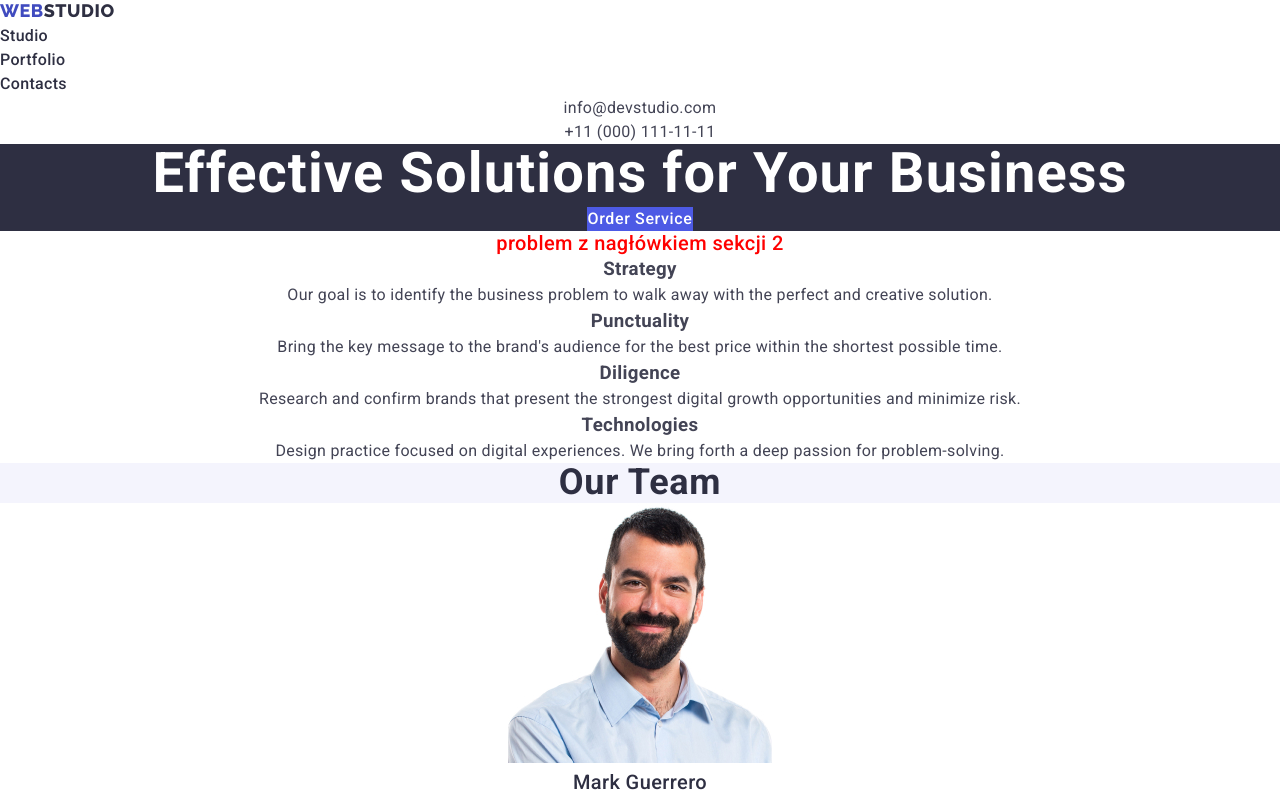
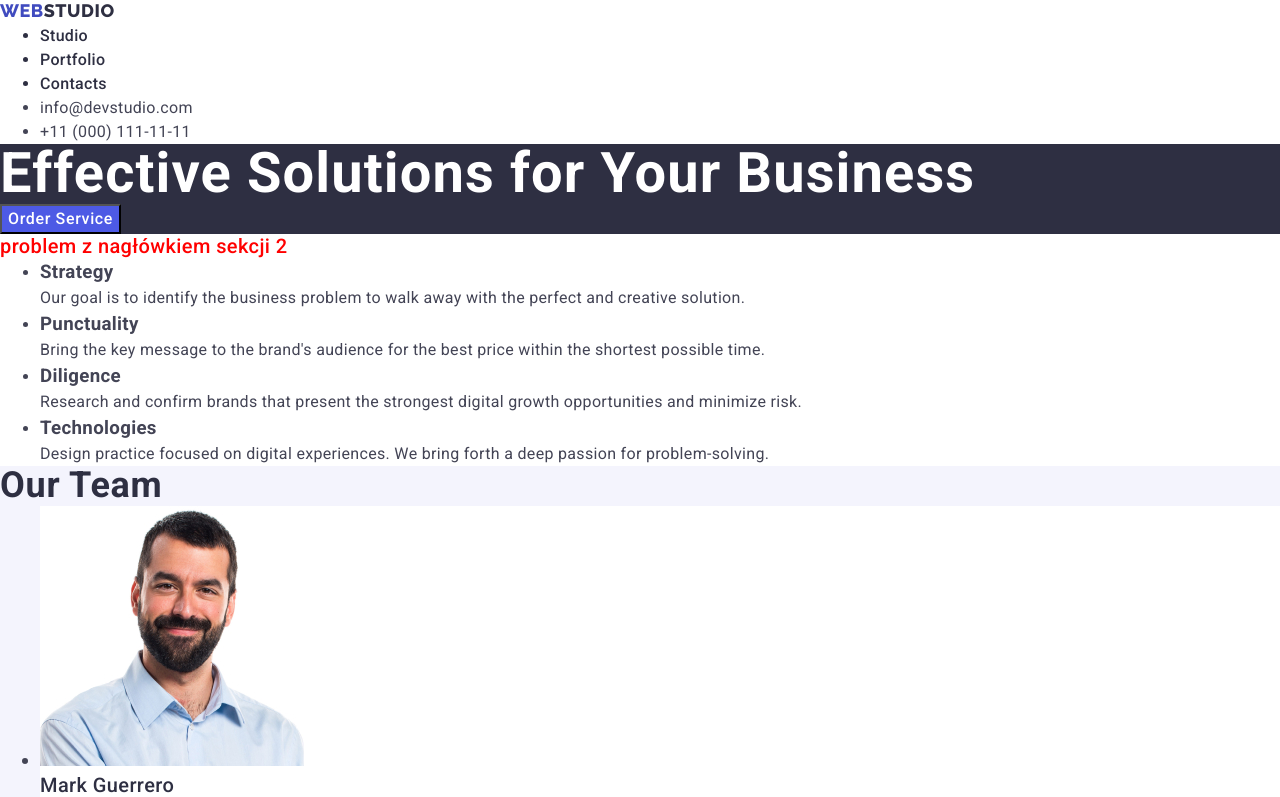
Before and after one commit to bartoszkucharuk/goit-markup-hw-02, a plain HTML site: page index.html in a window 1280 px wide. Shown: the top 797 px of the page. Drawn offline with nearby package versions, Linux system fonts and the light colour scheme.

Commit message:
cleaning styles

```diff
--- a/css/styles.css
+++ b/css/styles.css
@@ -1,7 +1,7 @@
 * {
     margin: 0;
-    padding: 0;
-    border: 0;
+    /* padding: 0; */
+    /* border: 0; */
     text-decoration: none;
     color: inherit;
 }
@@ -11,7 +11,7 @@ body {
     font-weight: 400;
     line-height: 1.5;
     letter-spacing: 0.02em;
-    text-align: center;
+    /* text-align: center; */
     color: #434455;
     background-color: #FFFFFF;
     font-family: "Roboto", sans-serif;
@@ -35,7 +35,6 @@ button:focus {
     line-height: 1.5;
     letter-spacing: 0.02em;
     color: #2E2F42;
-    text-align: left;
 }
 
 
@@ -67,7 +66,7 @@ button:focus {
 .hero {
     color: #FFFFFF;
     background-color: #2E2F42;
-    text-align: center;
+    /* text-align: center; */
 }
 
 .hero-banner {
@@ -84,7 +83,7 @@ button:focus {
     letter-spacing: 0.04em;
     color: #FFFFFF;
     background-color: #4D5AE5;
-    border-color: inherit;
+    /* border-color: inherit; */
 }
 
 .features {
@@ -112,7 +111,7 @@ button:focus {
     line-height: 1.11;
     letter-spacing: 0.02em;
     text-transform: capitalize;
-    text-align: center;
+    /* text-align: center; */
     color: #2e2f42;
 
 }
@@ -125,7 +124,7 @@ button:focus {
     font-weight: 500;
     line-height: 1.2;
     letter-spacing: 0.02em;
-    text-align: center;
+    /* text-align: center; */
     color: #2E2F42;
 }
 
@@ -134,7 +133,7 @@ button:focus {
     font-weight: 400;
     line-height: 1.5;
     letter-spacing: 0.02em;
-    text-align: center;
+    /* text-align: center; */
     color: #434455;
 }
 
@@ -148,13 +147,12 @@ button:focus {
     line-height: 1.11;
     letter-spacing: 0.02em;
     text-transform: capitalize;
-    text-align: center;
+    /* text-align: center; */
     color: #2E2F42;
 }
 
 .portfolio-item {
-    border: solid 1px #E7E9FC;
-    text-align: left;
+    /* border: solid 1px #E7E9FC; */
 }
 
 .portfolio-application {
```
